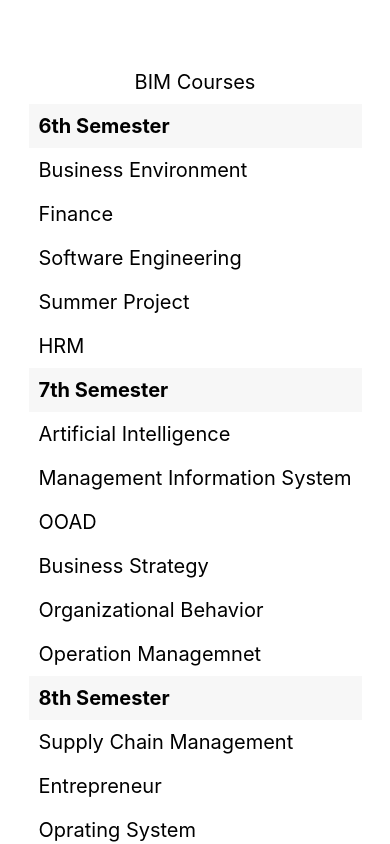
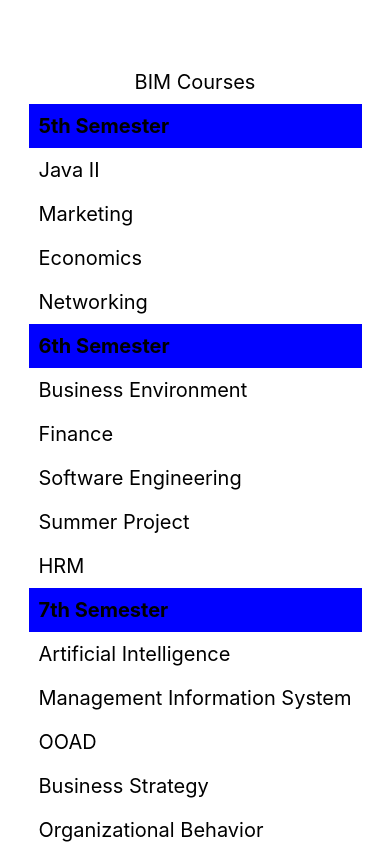
Before and after one commit to Sandesh567/AppPractice, a React Native app: screen / in a window 390 px wide. Shown: the top 844 px of the page. Built offline with nearby package versions, Linux system fonts and the light colour scheme.

Commit message:
5 - Platform Specific Code

```diff
--- a/App.js
+++ b/App.js
@@ -1,13 +1,14 @@
-import { StyleSheet, Text, View, TextInput, Button, SectionList } from 'react-native';
+import { StyleSheet, Text, View, TextInput, Button, SectionList, Platform } from 'react-native';
 export default function Flat() {
   return (
     <View style={styles.container}>
       <Text style={styles.item}>BIM Courses</Text>
       <SectionList
         sections={[
+          { title: '5th Semester', data: ['Java II', 'Marketing', 'Economics', 'Networking'] },
           { title: '6th Semester', data: ['Business Environment', 'Finance', 'Software Engineering', 'Summer Project', 'HRM'] },
           { title: '7th Semester', data: ['Artificial Intelligence', 'Management Information System', 'OOAD', 'Business Strategy', 'Organizational Behavior', 'Operation Managemnet'] },
-          { title: '8th Semester', data: ['Supply Chain Management', 'Entrepreneur', 'Oprating System', 'Data Mining'] }
+          { title: '8th Semester', data: ['Supply Chain', 'Entrepreneur', 'OS', 'DM'] },
         ]}
 
         renderItem={({ item }) =>
@@ -40,11 +41,21 @@ const styles = StyleSheet.create({
     height: 44,
   },
   header: {
+    ...Platform.select({
+      ios: {
+        backgroundColor: 'red',
+      },
+      android: {
+        backgroundColor: 'green',
+      },
+      default: {
+        // other platforms, web for example
+        backgroundColor: 'blue',
+      },
+    }),
     padding: 10,
     fontSize: 20,
     height: 44,
     fontWeight: 'bold',
-    backgroundColor: 'rgba(247,247,247,1.0)',
-  }
-
-});
+  },
+})
```
